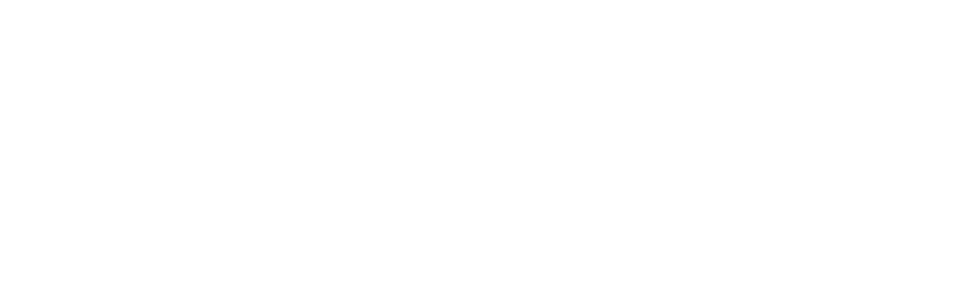
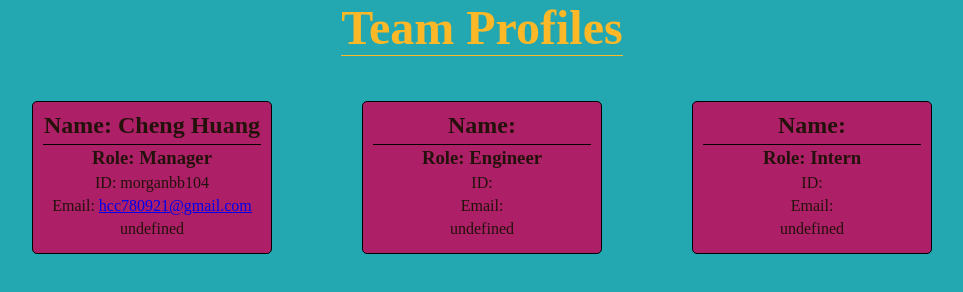
Before and after one commit to Morganbb104/Team-Profile-Generator, a website: page index.html in a window 1280 px wide. Shown: the whole page, without its empty margins (158-1121 px from the left). Drawn offline with Linux system fonts and the light colour scheme.

Commit message:
style.css added

```diff
--- a/index.html
+++ b/index.html
@@ -4,9 +4,38 @@
     <meta charset="UTF-8">
     <meta http-equiv="X-UA-Compatible" content="IE=edge">
     <meta name="viewport" content="width=device-width, initial-scale=1.0">
-    <title>Document</title>
+    <title>Team Profiles</title>
+    <link rel="stylesheet" href="rsc/style.css">
 </head>
 <body>
+    <div class="header-wrapper">
+        <h1>Team Profiles</h1>
+    </div>
+    <div class = "grid">
 
+        <div>
+            <h2>Name: Cheng Huang</h2>
+            <h3>Role: Manager</h3>
+            <p>ID: morganbb104</p>
+            <p>Email: <a href="mailto:https://hcc780921@gmail.com">hcc780921@gmail.com</a></p>
+            <p>undefined</p>
+        </div>
+
+        <div>
+            <h2>Name: </h2>
+            <h3>Role: Engineer</h3>
+            <p>ID: </p>
+            <p>Email: <a href="mailto:https://"></a></p>
+            <p>undefined</p>
+        </div>
+
+        <div>
+            <h2>Name: </h2>
+            <h3>Role: Intern</h3>
+            <p>ID: </p>
+            <p>Email: <a href="mailto:https://"></a></p>
+            <p>undefined</p>
+        </div>
+    </div>
 </body>
 </html>
--- a/index.js
+++ b/index.js
@@ -6,9 +6,9 @@ const licenseArr = ["Academic Free License v3.0", "Apache license 2.0", "Artisti
 
 const questions=[
     {//Project name
-        type: "input",
+        type: "text",
         message: "what is your project Name?",
-        name: "Title",
+        name: "name",
         default:'Project',
       },
       {//Description
--- /dev/null
+++ b/rsc/style.css
@@ -0,0 +1,58 @@
+* {
+  padding: 0px;
+  margin: 0px;
+  box-sizing: border-box;
+}
+body {
+  background-color: #23a7b1;
+  color: #23120b;
+}
+.header-wrapper {
+  display: flex;
+  justify-content: center;
+}
+h1 {
+  font-size: 3rem;
+  color: #fdb827;
+  border-bottom: 1px solid #fdb827;
+  margin-bottom: 25px;
+}
+
+.grid {
+  display: grid;
+  grid-column-gap: 50px;
+  grid-row-gap: 50px;
+  grid-template-columns: auto auto auto;
+  justify-content: center;
+}
+
+.grid div {
+  border: 1px solid black;
+  border-radius: 5px;
+  padding: 10px;
+  margin: 20px;
+  text-align: center;
+  background-color: #ad1f66;
+  width: 30vh;
+}
+
+.grid div h2 {
+  border-bottom: 1px solid black;
+  padding-bottom: 5px;
+  margin-bottom: 2px;
+}
+
+.grid div h3,
+.grid div p {
+  padding-bottom: 5px;
+}
+
+@media screen and (max-width: 800px) {
+  .grid {
+    grid-template-columns: auto;
+    grid-row-gap: 10px;
+  }
+  .grid div {
+    width: 50vh;
+  }
+}
```
